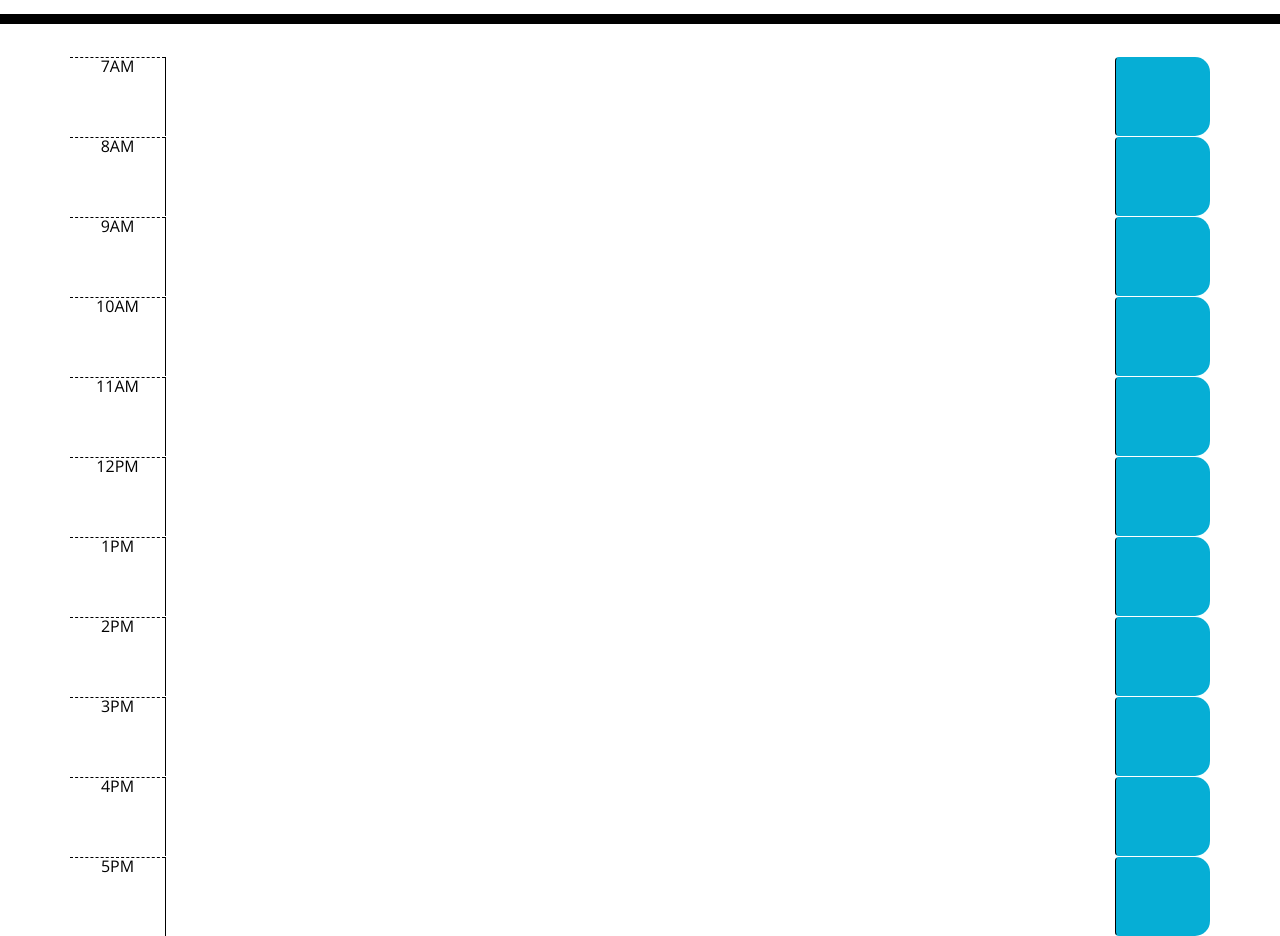
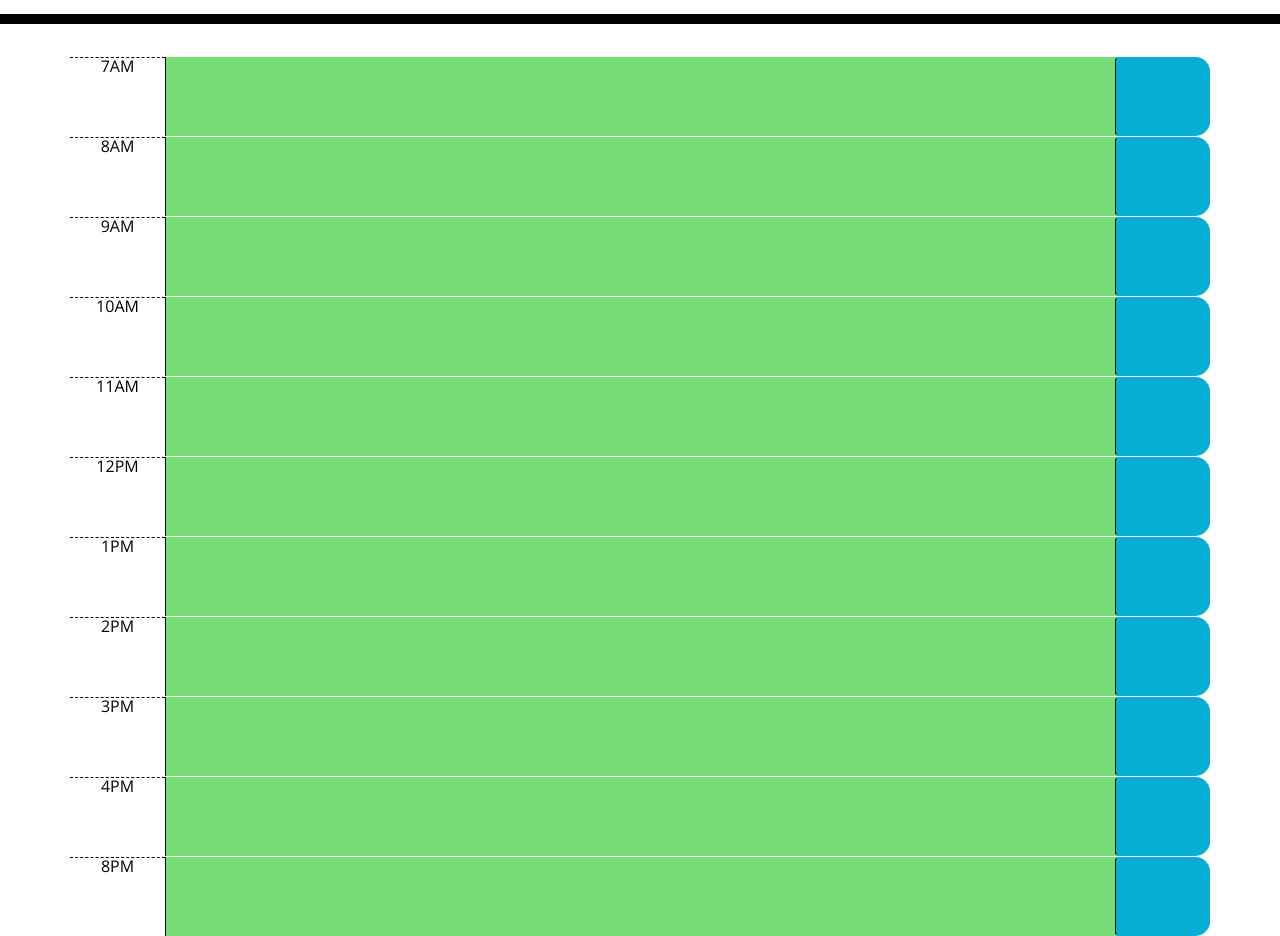
Before and after one commit to shellienguyen/work-day-scheduler, a plain HTML site: page index.html in a window 1280 px wide. Shown: the part 280-1216 px from the top of the page. Drawn offline with nearby package versions, Linux system fonts and the light colour scheme.

Commit message:
color coded time blocks

```diff
--- a/assets/js/script.js
+++ b/assets/js/script.js
@@ -1,3 +1,7 @@
+let timeBlocks = $( ".time-block" );
+let currentHour = moment().format( "H" );
+let blockTimeCnt = 0;
+
 let displayTodaysDate = function () {
    let today = new Date();
 
@@ -16,4 +20,45 @@ let displayTodaysDate = function () {
    todaysDate.textContent = dayOfTheWeek + ", " + month + " " + date + ", " + year;
 }
 
-displayTodaysDate();
+// For each time block on the page, check to see if it's in the past, present,
+//   or future
+let formatTimeBlocks = function() {
+   timeBlocks.each( function() {
+      let currentBlock = $( this );
+      //let currentBlockTime = parseInt( timeBlocks.attr( "block-cnt" ));
+      //let currentBlockTime = parseInt(( this.textContent.trim() ).slice( 0, -2 ));
+
+      // Map blockTimeCnt to the block time array
+      const timeBlockVal = [7, 8, 9, 10, 11, 12, 13, 14, 15, 16, 17 ];
+      let currentBlockTime = timeBlockVal[ blockTimeCnt ];
+
+      console.log( "" );
+      console.log( "currentBlockTime: " + currentBlockTime );
+      console.log( "currentHour: " + currentHour );
+      console.log( "this.textContent: " + this.textContent.trim() );
+      console.log( "" );
+
+      if( currentBlockTime === currentHour ) {
+         currentBlock.addClass( "present" ).removeClass( "past future" );
+      }
+      else if ( currentBlockTime < currentHour ) {
+         currentBlock.addClass( "past" ).removeClass( "present future" );
+      }
+      else if ( currentBlockTime > currentHour ) {
+         currentBlock.addClass( "future" ).removeClass( "past present" );
+      };
+
+      blockTimeCnt++;
+   });
+};
+
+// Upon page load
+$( document ).ready( function() {
+   // Call on displayTodaysDate to parse and display today's date in the format of:
+   //   Day of the Week, Month Date, Year (Monday, January 25, 2021)
+   displayTodaysDate();
+
+   // Format and color-code the time blocks to indicate which time blocks are in
+   //   the past, present, or future.
+   formatTimeBlocks();
+});
--- a/index.html
+++ b/index.html
@@ -30,7 +30,7 @@
    </header>
    <div class = "container">
       <!-- Start of TIME BLOCK -->
-      <div class = "row time-block" data-hour = "7">
+      <div class = "row time-block" block-cnt = 7>
          <div class = "col-2 col-lg-1 hour">7AM</div>
          <textarea class = "col-8 col-lg-10"></textarea>
          <button class = "col-2 col-lg-1 btn btn-block saveBtn d-flex justify-content-center align-items-center">
@@ -38,7 +38,7 @@
          </button>
       </div>
 
-      <div class = "row time-block" data-hour = "8">
+      <div class = "row time-block" block-cnt = 8>
          <div class = "col-2 col-lg-1 hour">8AM</div>
          <textarea class = "col-8 col-lg-10"></textarea>
          <button class = "col-2 col-lg-1 btn btn-block saveBtn d-flex justify-content-center align-items-center">
@@ -46,7 +46,7 @@
          </button>
       </div>
 
-      <div class = "row time-block" data-hour = "9">
+      <div class = "row time-block" block-cnt = 9>
          <div class = "col-2 col-lg-1 hour">9AM</div>
          <textarea class = "col-8 col-lg-10"></textarea>
          <button class = "col-2 col-lg-1 btn btn-block saveBtn d-flex justify-content-center align-items-center">
@@ -54,7 +54,7 @@
          </button>
       </div>
 
-      <div class = "row time-block" data-hour = "10">
+      <div class = "row time-block" block-cnt = 10>
          <div class = "col-2 col-lg-1 hour">10AM</div>
          <textarea class = "col-8 col-lg-10"></textarea>
          <button class = "col-2 col-lg-1 btn btn-block saveBtn d-flex justify-content-center align-items-center">
@@ -62,7 +62,7 @@
          </button>
       </div>
 
-      <div class = "row time-block" data-hour = "11">
+      <div class = "row time-block" block-cnt = 11>
          <div class = "col-2 col-lg-1 hour">11AM</div>
          <textarea class = "col-8 col-lg-10"></textarea>
          <button class = "col-2 col-lg-1 btn btn-block saveBtn d-flex justify-content-center align-items-center">
@@ -70,7 +70,7 @@
          </button>
       </div>
 
-      <div class = "row time-block" data-hour = "12">
+      <div class = "row time-block" block-cnt = 12>
          <div class = "col-2 col-lg-1 hour">12PM</div>
          <textarea class = "col-8 col-lg-10"></textarea>
          <button class = "col-2 col-lg-1 btn btn-block saveBtn d-flex justify-content-center align-items-center">
@@ -78,7 +78,7 @@
          </button>
       </div>
 
-      <div class = "row time-block" data-hour = "1">
+      <div class = "row time-block" block-cnt = 13>
          <div class = "col-2 col-lg-1 hour">1PM</div>
          <textarea class = "col-8 col-lg-10"></textarea>
          <button class = "col-2 col-lg-1 btn btn-block saveBtn d-flex justify-content-center align-items-center">
@@ -86,7 +86,7 @@
          </button>
       </div>
 
-      <div class = "row time-block" data-hour = "2">
+      <div class = "row time-block" block-cnt = 14>
          <div class = "col-2 col-lg-1 hour">2PM</div>
          <textarea class = "col-8 col-lg-10"></textarea>
          <button class = "col-2 col-lg-1 btn btn-block saveBtn d-flex justify-content-center align-items-center">
@@ -94,7 +94,7 @@
          </button>
       </div>
 
-      <div class = "row time-block" data-hour = "3">
+      <div class = "row time-block" block-cnt = 15>
          <div class = "col-2 col-lg-1 hour">3PM</div>
          <textarea class = "col-8 col-lg-10"></textarea>
          <button class = "col-2 col-lg-1 btn btn-block saveBtn d-flex justify-content-center align-items-center">
@@ -102,7 +102,7 @@
          </button>
       </div>
 
-      <div class = "row time-block" data-hour = "4">
+      <div class = "row time-block" block-cnt = 16>
          <div class = "col-2 col-lg-1 hour">4PM</div>
          <textarea class = "col-8 col-lg-10"></textarea>
          <button class = "col-2 col-lg-1 btn btn-block saveBtn d-flex justify-content-center align-items-center">
@@ -110,8 +110,8 @@
          </button>
       </div>
 
-      <div class = "row time-block" data-hour = "5">
-         <div class = "col-2 col-lg-1 hour">5PM</div>
+      <div class = "row time-block" block-cnt = 20>
+         <div class = "col-2 col-lg-1 hour">8PM</div>
          <textarea class = "col-8 col-lg-10"></textarea>
          <button class = "col-2 col-lg-1 btn btn-block saveBtn d-flex justify-content-center align-items-center">
             <i class = "fax fa-save"></i>
```
